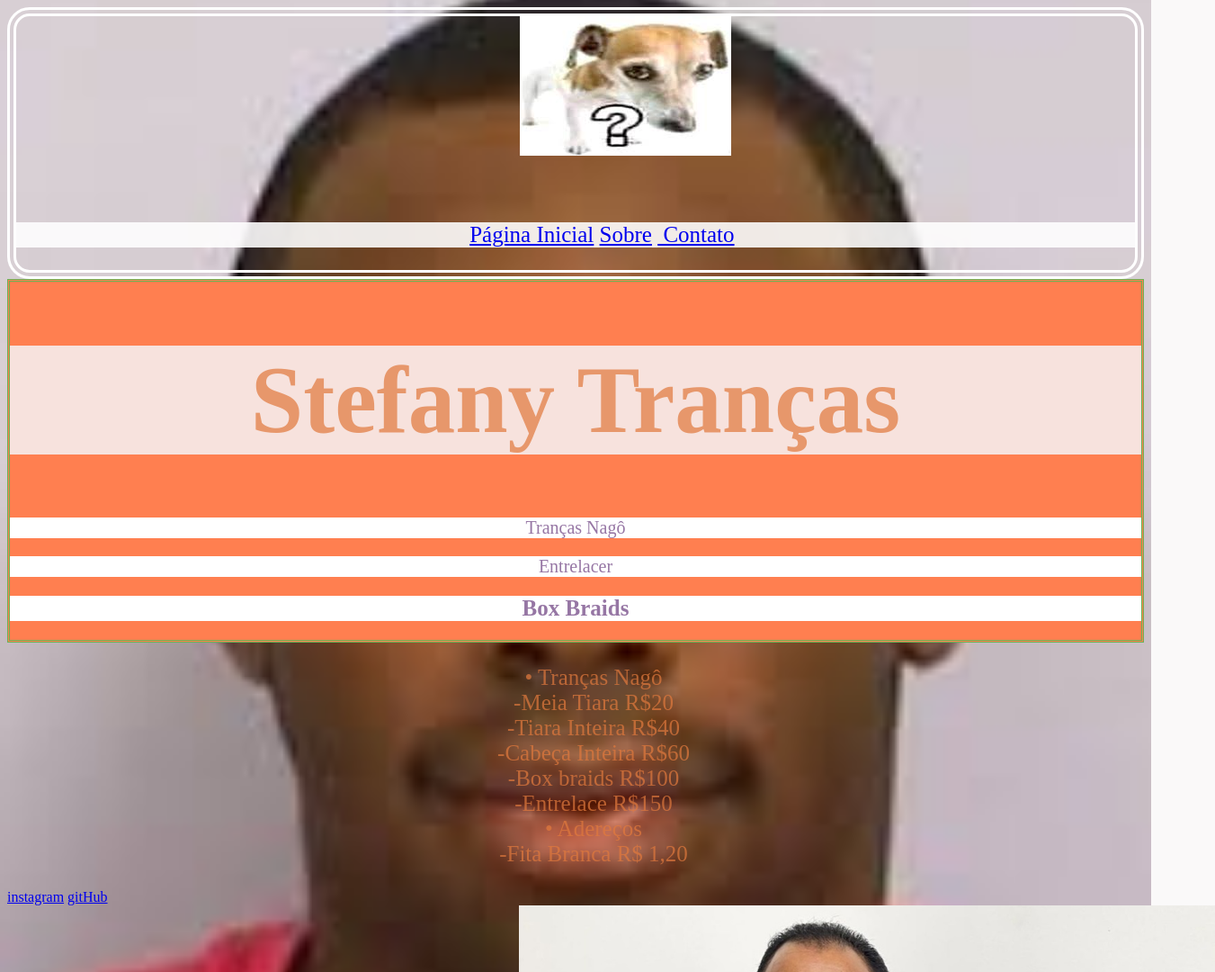
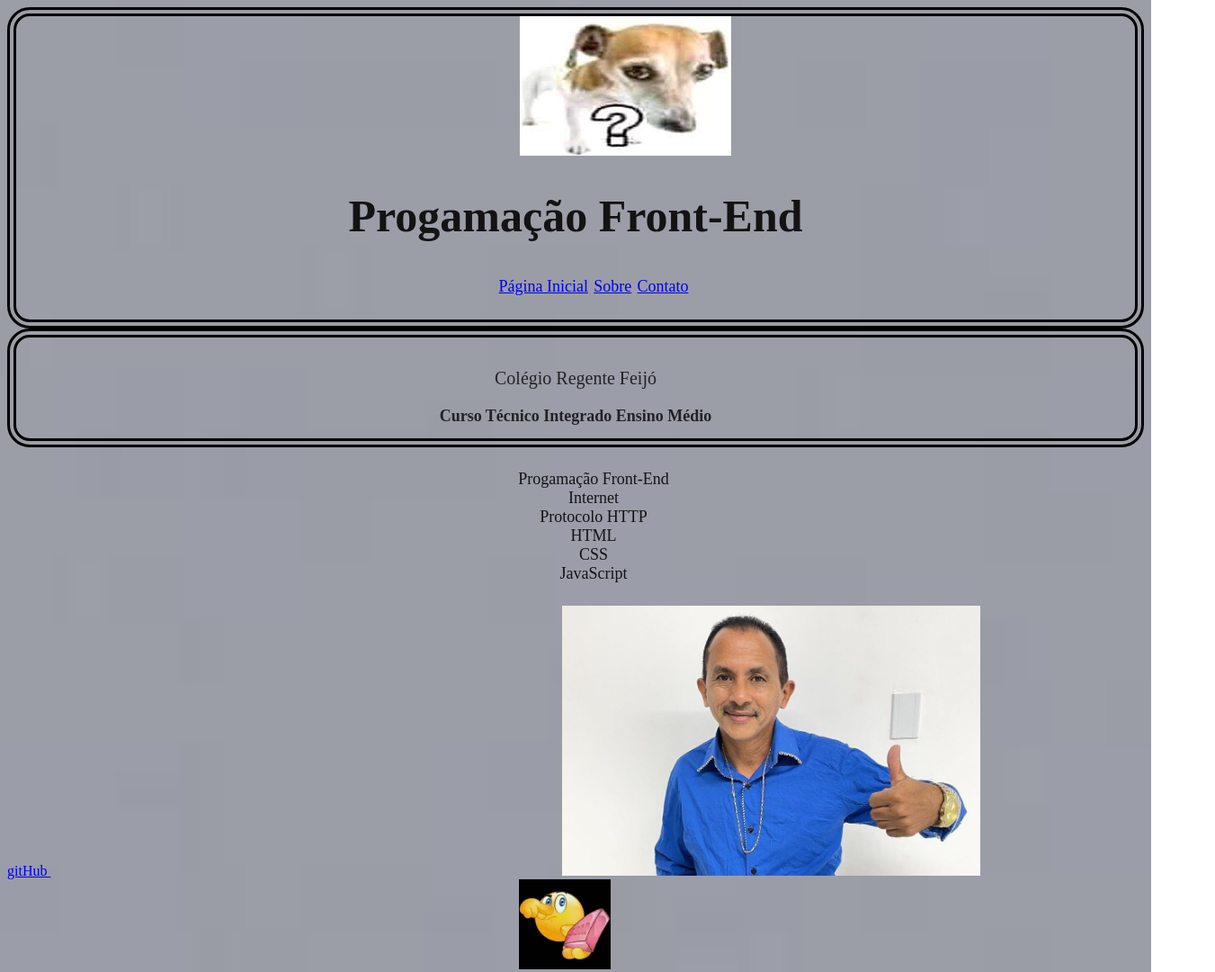
Before and after one commit to meinyzx/introdu-o-a-html-css, a plain HTML site: page introdu-o-a-html-css-main/index.html in a window 1280 px wide. Shown: the top 1080 px of the page at 90% size, 1351 px wide, since content can reach past the window. Drawn offline with Linux system fonts and the light colour scheme; a web font is replaced by a local one.

Commit message:
Add files via upload

```diff
--- a/introdu-o-a-html-css-main/index.html
+++ b/introdu-o-a-html-css-main/index.html
@@ -1,19 +1,22 @@
 <!doctype html>
     <html lang ="pt-br">
  <head>
-    <title> Tranças </title>
+    <title> Desenvolovimento de Sistemas</title>
 <link rel ="stylesheet" href="style.css">
 <link rel="preconnect" href="https://fonts.googleapis.com">
 <link rel="preconnect" href="https://fonts.gstatic.com" crossorigin>
-<link href="https://fonts.googleapis.com/css2?family=Roboto+Mono:ital,wght@0,100;0,200;0,300;0,400;0,500;0,600;0,700;1,100;1,200;1,300;1,400;1,500;1,600;1,700&display=swap" rel="stylesheet">
+<link href="https://fonts.googleapis.com/css2?family=Dongle:wght@300;400;700&display=swap" rel="stylesheet">
+
  <meta charset="utf-8">
 
 <style>
-p,h2 {background: rgb(255, 255, 255);
-color:rgba(121, 79, 138, 0.781) }
 
 
-li,h2 { font-size:25px;}
+p,h2 {background:none ;
+color:rgba(0, 0, 0, 0.781) }
+
+
+li,h2 { font-size:18px;}
 
 </style>
 </head>
@@ -23,16 +26,13 @@ li,h2 { font-size:25px;}
 <header>
 
 <img src="download.jpeg">
-<h1></h1>
+<h1> Progamação Front-End</h1>
 <nav>
 <ul>
 
-    <li><img src=""> </li>
-    <li><img src=""> </li>
-    <li><img src=""> </li>
 <li class="item menu"><a href="index.html">Página Inicial</a></li>
-<li class="item menu"></liclass><a href="index.html"> Sobre</a></li>
-<li class="item menu"></li><a href="index.html"> Contato</a></li>
+<li class="item menu"><a href="index.html"> Sobre</a> </li>
+<li class="item menu"><a href="https://instagram.com/jmourazx?igshid=Mzc0YWU1OWY "> Contato</a></li>
 
 </ul>
 
@@ -45,42 +45,33 @@ li,h2 { font-size:25px;}
 <div>
 
 
-<h1 background color: yellow; color; green ; > Stefany Tranças </h1>
-<p>Tranças Nagô </p>
-<p> Entrelacer </p>
- <h2> Box Braids </h2>
+<h1 background color: yellow; color; green ; >  </h1>
 
+<p> Colégio Regente Feijó  </p>
+ <h2> Curso Técnico Integrado Ensino Médio </h2>
 </div>
 
 <ul>
 
 
-<li>&#8226; Tranças Nagô </li>
-<li>-Meia Tiara R$20 </li>
-<li>-Tiara Inteira R$40</li>
-<li>-Cabeça Inteira R$60 </li>
-<li>-Box braids R$100 </li>
-<li> -Entrelace R$150 </li>
-<li>&#8226; Adereços</li>
-<li> -Fita Branca  R$ 1,20</li>
+<li> Progamação Front-End</li>
+<li>Internet</li>
+<li>Protocolo HTTP</li>
+<li>HTML</li>
+<li>CSS</li>
+<li>JavaScript</li>
+</ul>
 
 
-
-</ul>
-<a href="https://instagram.com/jmourazx?igshid=Mzc0YWU1OWY "> instagram</a>
-
 <a href="https://github.com/meinyzx/meinyzx/edit/main/README.md" > gitHub </a>
-<img height= 500 src="manoel.jpg">
-<footer>
-    <img src=""  alt="">
-   <p> site produzido por niguém todos os direitos desreservados</p>
-   <p class="rodapé">   </p>
+<img height= 300 src="manoel.jpg">
 
 
+<footer> <img height="100" src="./imagens/You.jpeg" alt="">
+<p> &#9734;  fim      &#9734;</p>
+</footer>
 
-</footer>
     </body>
-    ml>
 
 
 
--- /dev/null
+++ b/introdu-o-a-html-css-main/introdu-o-a-html-css-main/introdu-o-a-html-css-main/style.css
@@ -0,0 +1,53 @@
+h1 {background: rgba(75, 92, 104, 0.795); color:rgb(98, 134, 235);}
+p{ color:rgb(99, 161, 185);}
+li{color:rgb(129, 167, 238);}
+body{background-color: rgb(90, 84, 89);}
+
+body{background-image: url(imagens/background.jpeg);
+    background-repeat: no-repeat;
+    background-position: center center;
+    background-size:cover;
+    font-family: 'Noto Nastaliq Urdu', serif;
+font-family: 'Prompt', sans-serif;
+   }
+
+header  {
+    background: url(imagens/header.jpg);
+    background-position:center center;
+    background-color: rgba(119, 198, 218, 0.753);
+    border-style : solid;
+    border-width:10px;
+    border-color: rgba(95, 165, 162, 0.747);
+    border-radius: 20px;
+    border: double 5px rgba(33, 78, 95, 0.856);
+    background-color: #5960b6de;
+    color: rgba(250, 235, 215, 0.699);
+    text-align: center;
+    list-style:no;
+
+}
+img { margin-left : 40%;}
+
+
+
+
+
+
+ul {
+color:rgb(104, 173, 194);
+    text-align: center;
+    font-size: 25px;}
+
+
+h1 {color:rgb(98, 134, 235);
+    text-align: center;
+    font-size: 105px;}
+
+p{color:rgb(99, 161, 185);
+    text-align: center;
+     font-size: 20px;}
+
+li{
+    color:rgb(129, 167, 238);
+    text-align: center;
+    font-size: 20px; }
--- a/introdu-o-a-html-css-main/introdu-o-a-html-css-main/style.css
+++ b/introdu-o-a-html-css-main/introdu-o-a-html-css-main/style.css
@@ -1,53 +1,115 @@
-h1 {background: rgba(75, 92, 104, 0.795); color:rgb(98, 134, 235);}
-p{ color:rgb(99, 161, 185);}
-li{color:rgb(129, 167, 238);}
-body{background-color: rgb(90, 84, 89);}
+h1 {background: rgba(246, 245, 247, 0.849); color:rgb(98, 134, 235);}
+p{ color:rgba(224, 121, 61, 0.719)}
+li{color:rgba(224, 121, 61, 0.719);}
+body{background-color: rgb(250, 249, 249);}
 
-body{background-image: url(imagens/background.jpeg);
+body{background-image: url(tyler.jpeg);
     background-repeat: no-repeat;
     background-position: center center;
     background-size:cover;
-    font-family: 'Noto Nastaliq Urdu', serif;
-font-family: 'Prompt', sans-serif;
    }
 
-header  {
-    background: url(imagens/header.jpg);
+header {
+    background: url ("donload.jpeg");
     background-position:center center;
-    background-color: rgba(119, 198, 218, 0.753);
-    border-style : solid;
+    background-size:cover;
+    background-repeat: no-repeat ;
+    background-size:cover ;
+    border-style: double;
     border-width:10px;
-    border-color: rgba(95, 165, 162, 0.747);
-    border-radius: 20px;
-    border: double 5px rgba(33, 78, 95, 0.856);
-    background-color: #5960b6de;
-    color: rgba(250, 235, 215, 0.699);
-    text-align: center;
-    list-style:no;
+    border-color: rgb(255, 255, 255);
+    border-radius: 25px;
+}
+
+
+
+div{ border: double rgb(107, 179, 85) ;
+     background-color: coral;
+     color:rgba(224, 121, 61, 0.719);
+     text-align: center;
+     color: rgb(107, 179, 85);
+}
+img {
+margin-left: 45%; }
+
+nav{
+    background-color: rgba(255, 255, 255, 0.884);
+}
+nav ul li{
+    display: inline-block;
+    color:rgb(107, 179, 85);
+}
+menu{
+
+background-color: coral;
+}
+.item-menu a:hover {
+
+    display:inline-block;
+    border:solid 1px green;
+    background-color: rgb(248, 248, 248);
+    margin: 10px 15% 10x 10%;
+    font-size:25px ;
 
 }
-img { margin-left : 40%;}
+.item-menu a{
+    font-size: 25px;
+    text-decoration: none; color:rgb(107, 179, 85);
+    color:rgba(224, 121, 61, 0.719);
+
+}
+footer {
+    background-color: green;
+    border-top: solid 5px orange;
+    padding:20px 0;
+}
+footer img { height: 50px ;
+     margin-left:48%;
+     margin-top:15px;
+}
+footer p{
+    color: green ;
+    font-size: 25px;
+    text-align:center ;
+}
+.rodapé{font-size: 25px;
+
+}
 
 
 
 
 
 
-ul {
-color:rgb(104, 173, 194);
+
+
+
+    ul{
+        list-style:none;
+    }
+    .texto{
+        width:75%;
+         background-color: rgb(255, 255, 255);
+         color:rgba(224, 121, 61, 0.719);
+    }
+
+
+
+ul {color:rgba(224, 121, 61, 0.719);
     text-align: center;
     font-size: 25px;}
 
 
-h1 {color:rgb(98, 134, 235);
+h1 {color:rgba(224, 121, 61, 0.719);
     text-align: center;
     font-size: 105px;}
 
-p{color:rgb(99, 161, 185);
+p{color:rgba(224, 121, 61, 0.719);
     text-align: center;
      font-size: 20px;}
 
 li{
-    color:rgb(129, 167, 238);
+   color: rgba(224, 121, 61, 0.719);
     text-align: center;
-    font-size: 20px; }
+    font-size: 25px;
+}
--- a/introdu-o-a-html-css-main/style.css
+++ b/introdu-o-a-html-css-main/style.css
@@ -1,115 +1,99 @@
-h1 {background: rgba(246, 245, 247, 0.849); color:rgb(98, 134, 235);}
-p{ color:rgba(224, 121, 61, 0.719)}
-li{color:rgba(224, 121, 61, 0.719);}
-body{background-color: rgb(250, 249, 249);}
+h1 {background: none;}
+p{ color:black}
+li{color:rgb(0, 0, 0);}
+body{background-color:none;}
 
-body{background-image: url(tyler.jpeg);
+body{background-image: url(cinza.jpeg);
     background-repeat: no-repeat;
     background-position: center center;
     background-size:cover;
    }
 
 header {
-    background: url ("donload.jpeg");
+    background: url ("download.jpeg");
     background-position:center center;
     background-size:cover;
     background-repeat: no-repeat ;
     background-size:cover ;
     border-style: double;
     border-width:10px;
-    border-color: rgb(255, 255, 255);
+    border-color: rgb(0, 0, 0);
     border-radius: 25px;
 }
 
 
 
-div{ border: double rgb(107, 179, 85) ;
-     background-color: coral;
-     color:rgba(224, 121, 61, 0.719);
+div{
+    border-style: double;
+    border-width:10px;
+    border-color: rgb(0, 0, 0);
+    border-radius: 25px;
+     background-color:none;
+     color:rgba(0, 0, 0, 0.877);
      text-align: center;
-     color: rgb(107, 179, 85);
+     color:rgb(0, 0, 0);
 }
 img {
 margin-left: 45%; }
 
 nav{
-    background-color: rgba(255, 255, 255, 0.884);
+    background-color:none;
 }
 nav ul li{
     display: inline-block;
-    color:rgb(107, 179, 85);
+    color:rgba(0, 0, 0, 0.877);
 }
-menu{
-
-background-color: coral;
-}
-.item-menu a:hover {
-
+.item-menu{
+    border: double rgb(15, 14, 15) ;
+    border-style: double;
+    border-width:10px;
+    border-color: rgb(0, 0, 0);
+    border-radius: 25px;
     display:inline-block;
-    border:solid 1px green;
-    background-color: rgb(248, 248, 248);
+    border:solid 10px rgb(101, 141, 148);
+    background-color:none;
     margin: 10px 15% 10x 10%;
-    font-size:25px ;
 
 }
-.item-menu a{
-    font-size: 25px;
-    text-decoration: none; color:rgb(107, 179, 85);
-    color:rgba(224, 121, 61, 0.719);
-
-}
-footer {
-    background-color: green;
-    border-top: solid 5px orange;
-    padding:20px 0;
-}
-footer img { height: 50px ;
-     margin-left:48%;
-     margin-top:15px;
-}
-footer p{
-    color: green ;
-    font-size: 25px;
-    text-align:center ;
-}
-.rodapé{font-size: 25px;
+.item-menu a {
+    text-decoration: none; ;
+    color:rgba(231, 223, 238, 0.877);
 
 }
 
-
-
-
-
-
-
-
+.footer{ border: double rgb(15, 14, 15) ;
+    border-style: double;
+    border-width:10px;
+    border-color: rgb(0, 0, 0);
+    border-radius: 25px;}
 
     ul{
         list-style:none;
     }
     .texto{
         width:75%;
-         background-color: rgb(255, 255, 255);
-         color:rgba(224, 121, 61, 0.719);
+         background-color:none;
+         color:rgba(0, 0, 0, 0.877);
     }
+    .pe{font-family: 'Dongle', sans-serif; }
 
 
 
-ul {color:rgba(224, 121, 61, 0.719);
+ul {color:rgba(0, 0, 0, 0.877);
     text-align: center;
     font-size: 25px;}
 
 
-h1 {color:rgba(224, 121, 61, 0.719);
+h1 {color:rgba(0, 0, 0, 0.877);
     text-align: center;
-    font-size: 105px;}
+    font-size: 50px;}
 
-p{color:rgba(224, 121, 61, 0.719);
+p{color:rgba(0, 0, 0, 0.877);
     text-align: center;
      font-size: 20px;}
 
 li{
-   color: rgba(224, 121, 61, 0.719);
+   color: rgba(0, 0, 0, 0.877);
     text-align: center;
-    font-size: 25px;
+    font-size: 20px;
 }
```
Also changed, not shown: introdu-o-a-html-css-main/introdu-o-a-html-css-main/index.html (added, +91 -0 lines), You.jpeg (added), cinza.jpeg (added), introdu-o-a-html-css-main/cinza.jpeg (added), introdu-o-a-html-css-main/imagens/You.jpeg (added), introdu-o-a-html-css-main/introdu-o-a-html-css-main/download.jpeg (added), introdu-o-a-html-css-main/introdu-o-a-html-css-main/imagens/urubudopix.jpeg (added), introdu-o-a-html-css-main/introdu-o-a-html-css-main/introdu-o-a-html-css-main/imagens/download.jpeg (added), introdu-o-a-html-css-main/introdu-o-a-html-css-main/introdu-o-a-html-css-main/imagens/manoel.jpg (added), introdu-o-a-html-css-main/introdu-o-a-html-css-main/introdu-o-a-html-css-main/imagens/tyler.jpeg (added), introdu-o-a-html-css-main/introdu-o-a-html-css-main/manoel.jpg (added), introdu-o-a-html-css-main/introdu-o-a-html-css-main/tyler.jpeg (added), introdu-o-a-html-css-main/introdu-o-a-html-css-main/urubudopix.jpeg (added), 2 other files.
